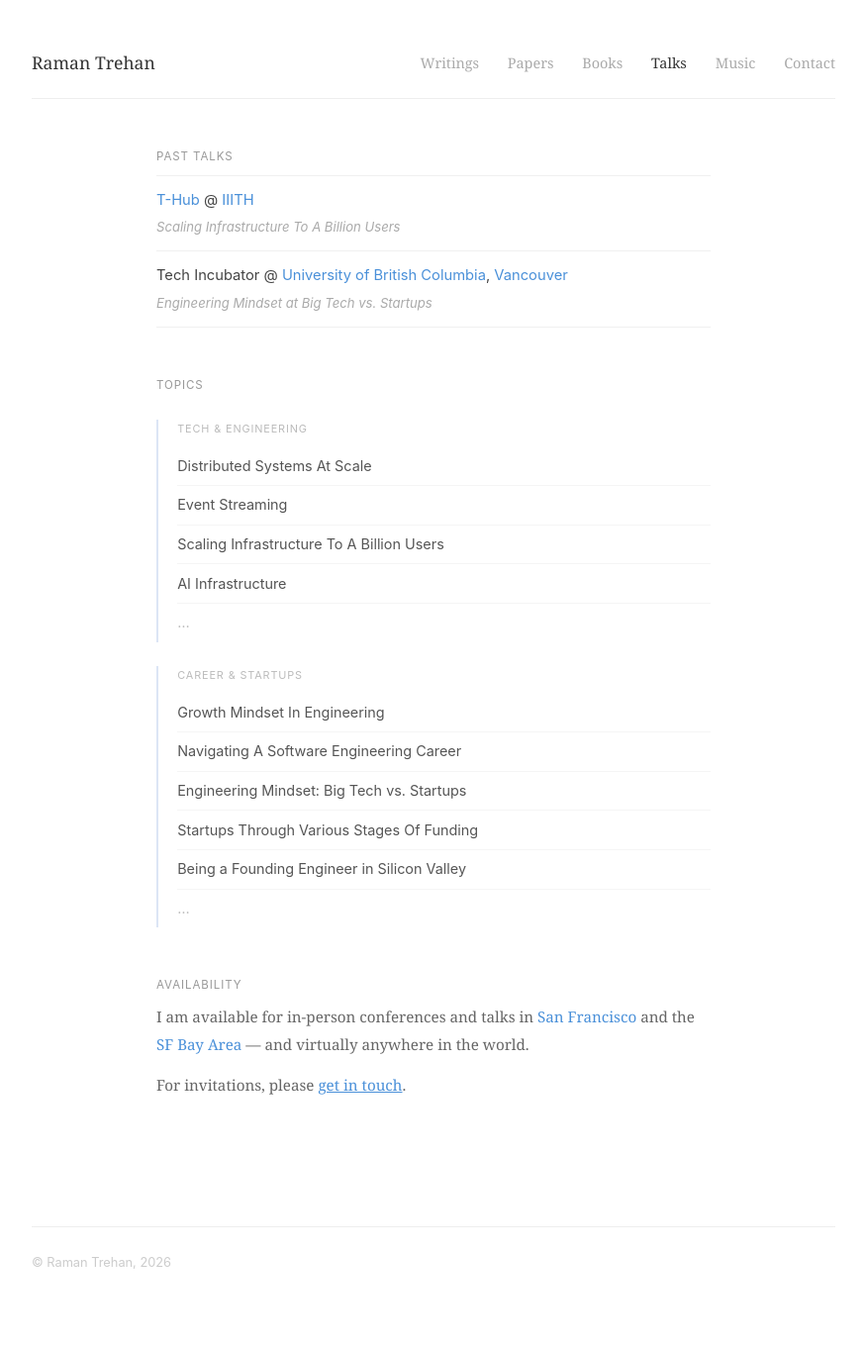
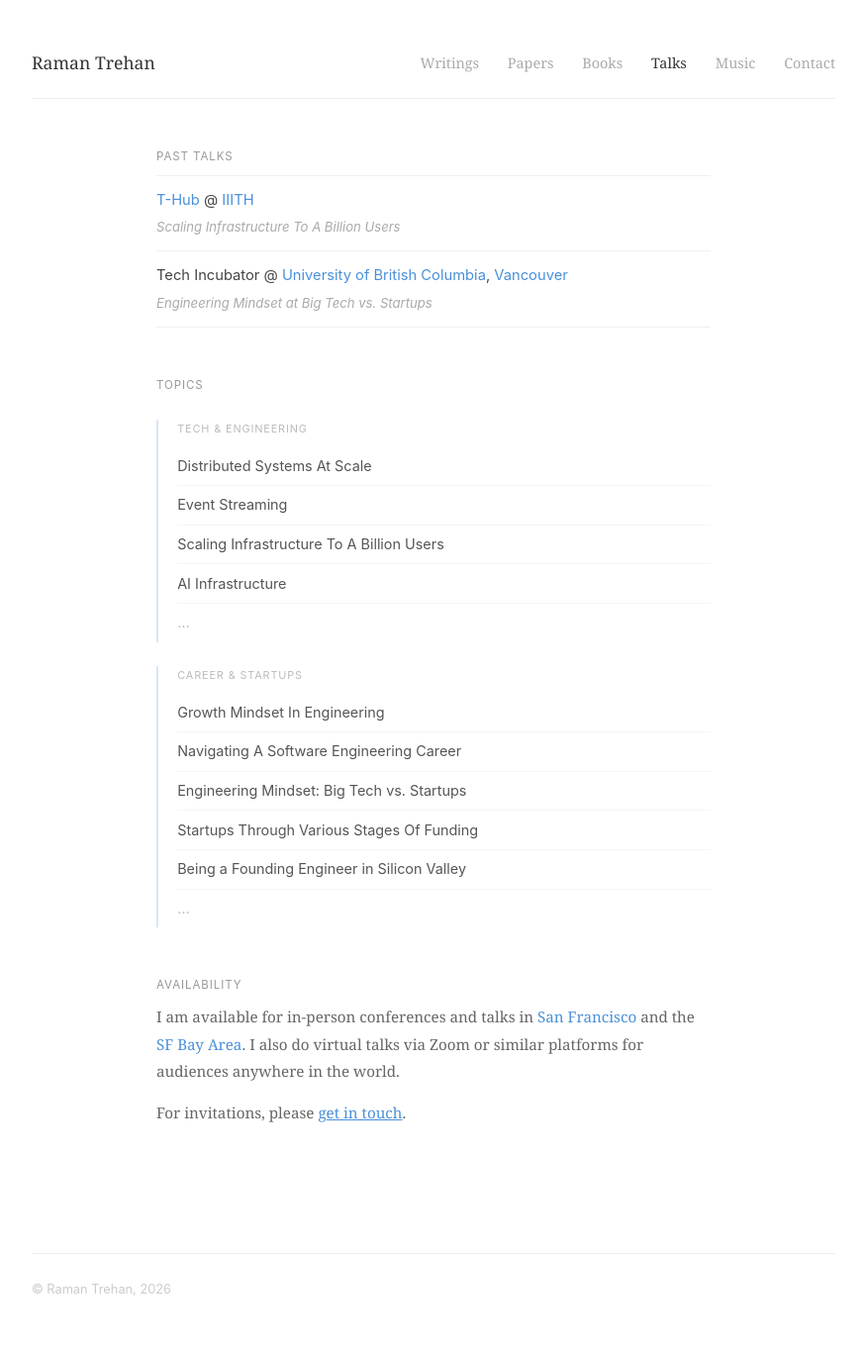
Before and after one commit to ramandeeptrehan/ramandeeptrehan.github.io, a Jekyll site: the page built from talks/index.html, in a window 1280 px wide. Shown: the whole page at 99% size, without its empty margins (202-1077 px from the left). Built offline with Jekyll 4.4.1, drawn with Linux system fonts in a browser that asks for light colours; before the commit the page ends 1335 px from its top, so only the background shows below that.

Commit message:
Clarify virtual talk availability

```diff
--- a/talks/index.html
+++ b/talks/index.html
@@ -48,7 +48,7 @@ title: Talks
 
   <div class="music-section">
     <p class="music-label">Availability</p>
-    <p class="music-body">I am available for in-person conferences and talks in <span class="highlight">San Francisco</span> and the <span class="highlight">SF Bay Area</span> — and virtually anywhere in the world.</p>
+    <p class="music-body">I am available for in-person conferences and talks in <span class="highlight">San Francisco</span> and the <span class="highlight">SF Bay Area</span>. I also do virtual talks via Zoom or similar platforms for audiences anywhere in the world.</p>
     <p class="music-body">For invitations, please <a href="/contact/" class="highlight">get in touch</a>.</p>
   </div>
 
```
